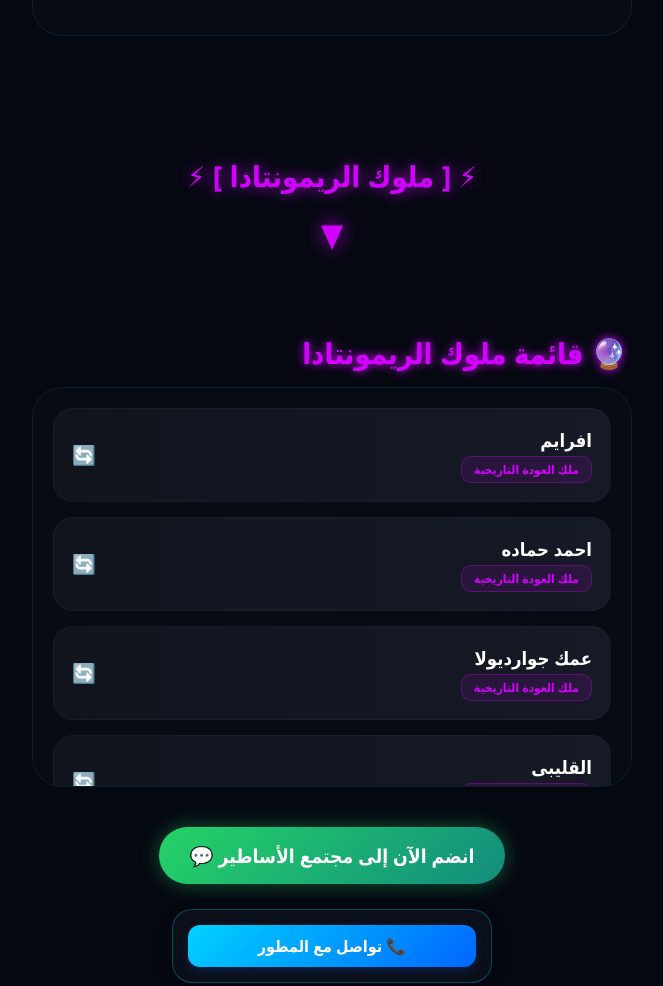
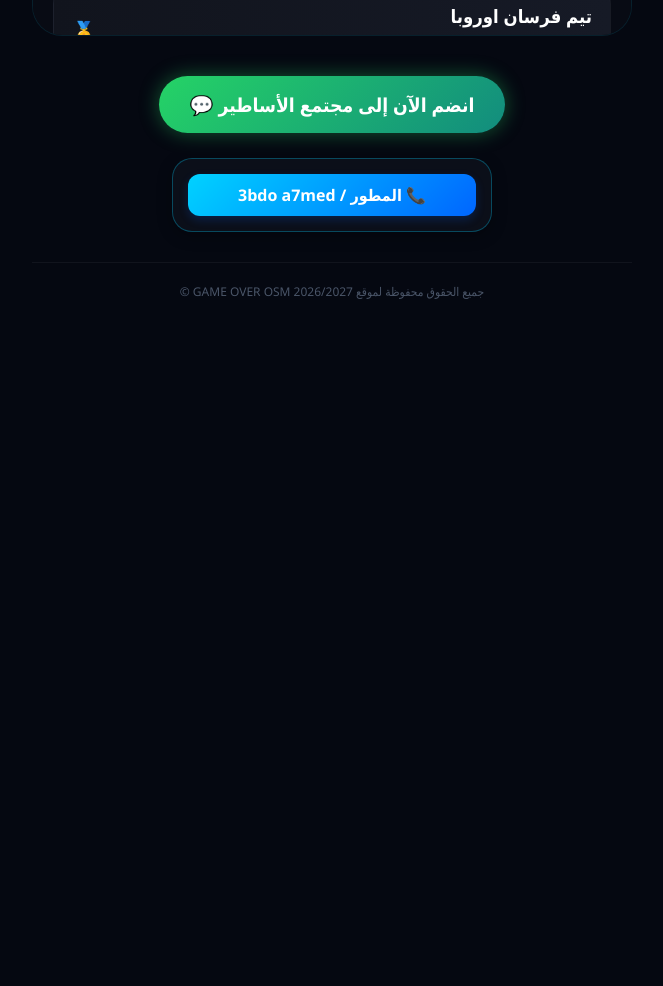
Before and after one commit to bodiahmed110-star/Game-over-osm, a plain HTML site: page index.html in a window 1280 px wide. Shown: the part 2742-3728 px from the top of the page, without its empty margins (308-971 px from the left). After the commit the page ends 3082 px from the top, so only its background shows below. Drawn offline with Linux system fonts and the light colour scheme.

Commit message:
Update index.html

```diff
--- a/index.html
+++ b/index.html
@@ -152,29 +152,6 @@
             animation: bounceArrow 1.1s infinite alternate;
         }
 
-        .giant-space-4 {
-            padding: 80px 0;
-            display: flex;
-            flex-direction: column;
-            align-items: center;
-            justify-content: center;
-            gap: 15px;
-        }
-
-        .remontada-header-text {
-            font-size: 1.8rem;
-            font-weight: 900;
-            color: #d300ff;
-            text-shadow: 0 0 15px rgba(211, 0, 255, 0.8);
-        }
-
-        .purple-arrow {
-            font-size: 2rem;
-            color: #d300ff;
-            filter: drop-shadow(0 0 10px rgba(211, 0, 255, 0.8));
-            animation: bounceArrow 0.9s infinite alternate;
-        }
-
         .vip-header {
             font-size: 1.5rem;
             font-weight: 800;
@@ -264,19 +241,6 @@
             padding-right: 5px;
         }
 
-        .remontada-section {
-            text-align: right;
-            margin-bottom: 40px;
-        }
-
-        .remontada-main-header {
-            font-size: 1.8rem;
-            color: #d300ff;
-            margin-bottom: 15px;
-            text-shadow: 0 0 10px #d300ff;
-            padding-right: 5px;
-        }
-
         .scroll-box {
             background-color: #080b14;
             border-radius: 30px;
@@ -335,8 +299,6 @@
         .title-3 { color: #ff00ff; background: rgba(255, 0, 255, 0.1); border: 1px solid rgba(255, 0, 255, 0.3); }
         .title-2 { color: #00ffcc; background: rgba(0, 255, 204, 0.1); border: 1px solid rgba(0, 255, 204, 0.3); }
         .title-1 { color: #b3b3b3; background: rgba(179, 179, 179, 0.1); border: 1px solid rgba(179, 179, 179, 0.3); }
-
-        .team-remontada { color: #d300ff; background: rgba(211, 0, 255, 0.1); border: 1px solid rgba(211, 0, 255, 0.3); }
 
         .legend-trophies {
             display: flex;
@@ -524,24 +486,10 @@
         <div class="teams-section">
             <h2 class="teams-main-header">⚔️ سجل أبطال التيمات</h2>
             <div class="scroll-box" id="teamsList">
+                <div class="legend-card"><div class="legend-info"><span class="legend-name">تيم ملوك الريمونتادا (النسخة الرابعة 🏆)</span><span class="legend-title team-members">الأعضاء: افرايم، احمد حماده، عمك جوارديولا، القليبى</span></div><div class="legend-trophies">🥇</div></div>
                 <div class="legend-card"><div class="legend-info"><span class="legend-name">الكتيبة الذهبية</span><span class="legend-title team-members">الأعضاء: محمد عصام، محمد سعيد، محمد مدريدي، منير عطا الله</span></div><div class="legend-trophies">🥇</div></div>
                 <div class="legend-card"><div class="legend-info"><span class="legend-name">تيم نيران التانجو</span><span class="legend-title team-members">الأعضاء: ايمن الريان، محمد محمود، ايمن ماستر</span></div><div class="legend-trophies">🥇</div></div>
                 <div class="legend-card"><div class="legend-info"><span class="legend-name">تيم فرسان اوروبا</span><span class="legend-title team-members">الأعضاء: Hassan Sayed، زياد٤٤، ايمن الريان</span></div><div class="legend-trophies">🥇</div></div>
-            </div>
-        </div>
-
-        <div class="giant-space-4">
-            <p class="remontada-header-text">⚡ [ ملوك الريمونتادا ] ⚡</p>
-            <div class="purple-arrow">▼</div>
-        </div>
-
-        <div class="remontada-section">
-            <h2 class="remontada-main-header">🔮 قائمة ملوك الريمونتادا</h2>
-            <div class="scroll-box" id="remontadaList">
-                <div class="legend-card"><div class="legend-info"><span class="legend-name">افرايم</span><span class="legend-title team-remontada">ملك العودة التاريخية</span></div><div class="legend-trophies">🔄</div></div>
-                <div class="legend-card"><div class="legend-info"><span class="legend-name">احمد حماده</span><span class="legend-title team-remontada">ملك العودة التاريخية</span></div><div class="legend-trophies">🔄</div></div>
-                <div class="legend-card"><div class="legend-info"><span class="legend-name">عمك جوارديولا</span><span class="legend-title team-remontada">ملك العودة التاريخية</span></div><div class="legend-trophies">🔄</div></div>
-                <div class="legend-card"><div class="legend-info"><span class="legend-name">القليبى</span><span class="legend-title team-remontada">ملك العودة التاريخية</span></div><div class="legend-trophies">🔄</div></div>
             </div>
         </div>
 
@@ -550,10 +498,10 @@
         </div>
 
         <div class="developer-box">
-            <a href="https://wa.me/201145612162" target="_blank" class="dev-btn">📞 تواصل مع المطور</a>
+            <a href="https://wa.me/201145612162" target="_blank" class="dev-btn">📞 المطور / 3bdo a7med</a>
         </div>
 
         <footer class="site-footer">جميع الحقوق محفوظة لموقع GAME OVER OSM 2026/2027 ©</footer>
     </div>
 </body>
-    </html>
+                    </html>
```
